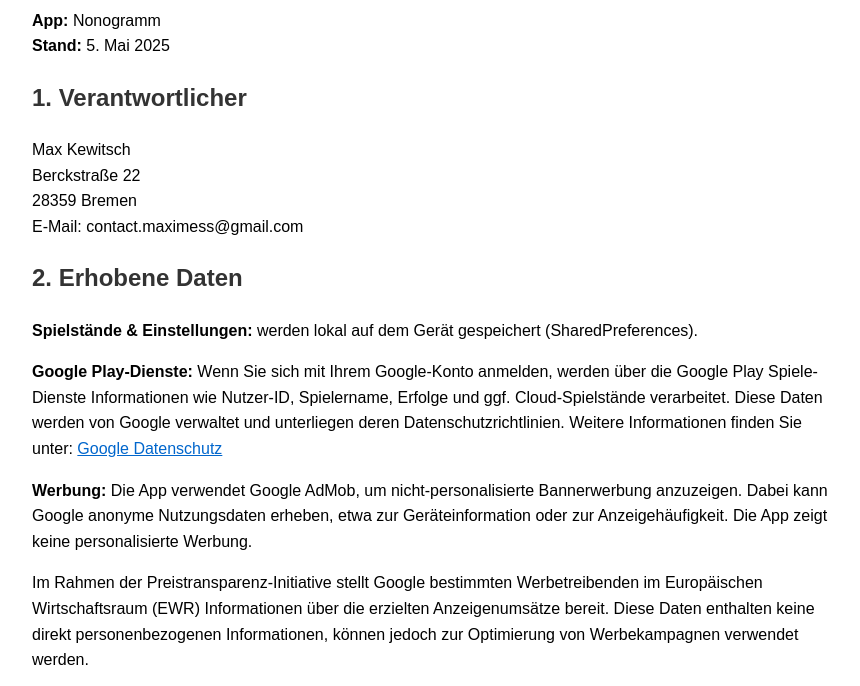
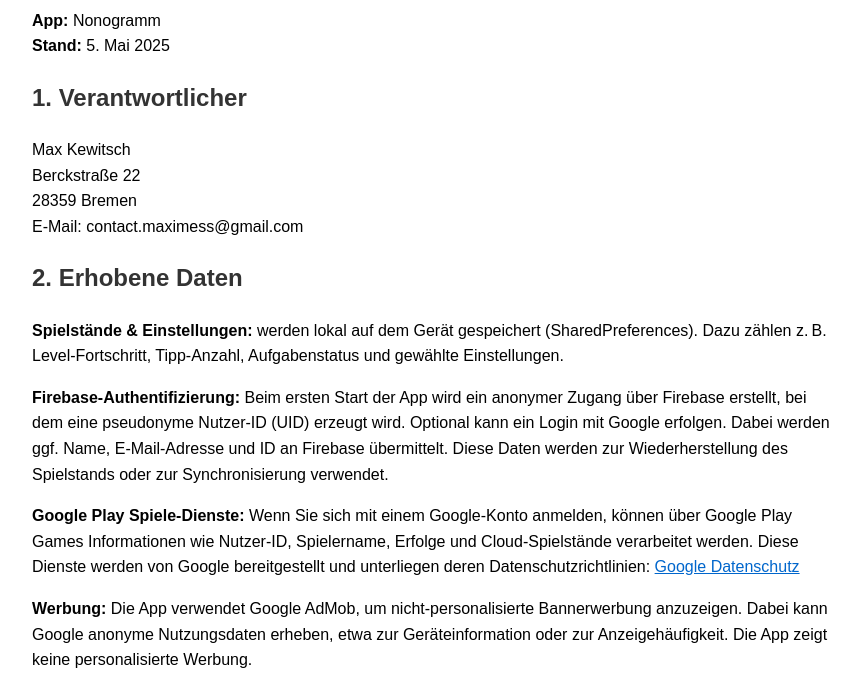
Before and after one commit to maximess187/app-datenschutz, a plain HTML site: page docs/Nonogramm/index.html in a window 1280 px wide. Shown: the part 97-783 px from the top of the page, without its empty margins (208-1068 px from the left). Drawn offline with Linux system fonts and the light colour scheme.

Commit message:
Update index.html
ergänzung

```diff
--- a/docs/Nonogramm/index.html
+++ b/docs/Nonogramm/index.html
@@ -35,9 +35,12 @@
   </p>
 
   <h2>2. Erhobene Daten</h2>
-  <p><strong>Spielstände & Einstellungen:</strong> werden lokal auf dem Gerät gespeichert (SharedPreferences).</p>
 
-  <p><strong>Google Play-Dienste:</strong> Wenn Sie sich mit Ihrem Google-Konto anmelden, werden über die Google Play Spiele-Dienste Informationen wie Nutzer-ID, Spielername, Erfolge und ggf. Cloud-Spielstände verarbeitet. Diese Daten werden von Google verwaltet und unterliegen deren Datenschutzrichtlinien. Weitere Informationen finden Sie unter:
+  <p><strong>Spielstände & Einstellungen:</strong> werden lokal auf dem Gerät gespeichert (SharedPreferences). Dazu zählen z. B. Level-Fortschritt, Tipp-Anzahl, Aufgabenstatus und gewählte Einstellungen.</p>
+
+  <p><strong>Firebase-Authentifizierung:</strong> Beim ersten Start der App wird ein anonymer Zugang über Firebase erstellt, bei dem eine pseudonyme Nutzer-ID (UID) erzeugt wird. Optional kann ein Login mit Google erfolgen. Dabei werden ggf. Name, E-Mail-Adresse und ID an Firebase übermittelt. Diese Daten werden zur Wiederherstellung des Spielstands oder zur Synchronisierung verwendet.</p>
+
+  <p><strong>Google Play Spiele-Dienste:</strong> Wenn Sie sich mit einem Google-Konto anmelden, können über Google Play Games Informationen wie Nutzer-ID, Spielername, Erfolge und Cloud-Spielstände verarbeitet werden. Diese Dienste werden von Google bereitgestellt und unterliegen deren Datenschutzrichtlinien:
   <a href="https://policies.google.com/privacy?hl=de" target="_blank">Google Datenschutz</a></p>
 
   <p><strong>Werbung:</strong> Die App verwendet Google AdMob, um nicht-personalisierte Bannerwerbung anzuzeigen. Dabei kann Google anonyme Nutzungsdaten erheben, etwa zur Geräteinformation oder zur Anzeigehäufigkeit. Die App zeigt keine personalisierte Werbung.</p>
```
